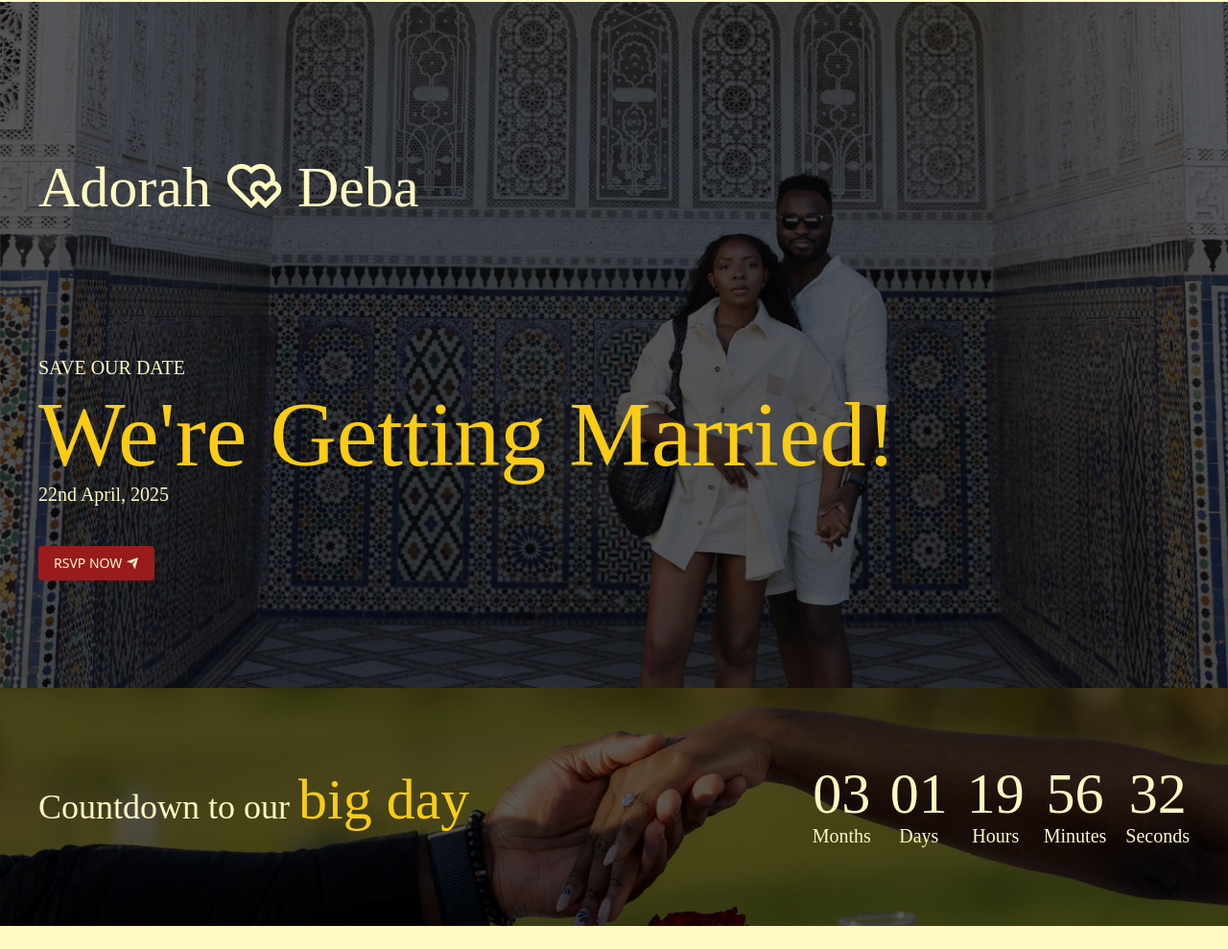
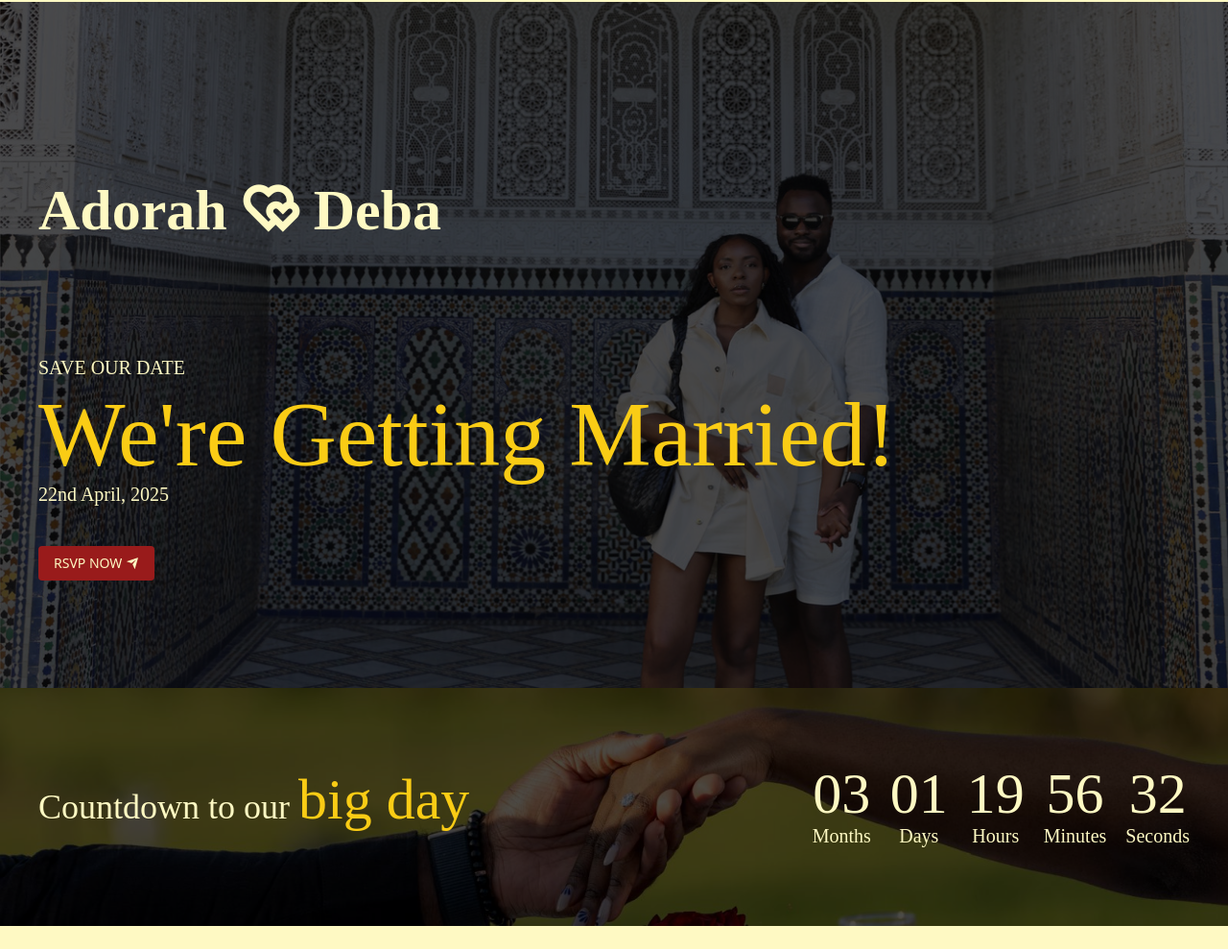
Before and after one commit to regal-shabazz/adorah-deba, a website with bundled scripts: page index.html in a window 1280 px wide. Shown: the part 83-1072 px from the top of the page at 96% size. Built offline with nearby package versions, Linux system fonts and the light colour scheme; a web font is replaced by a local one.

Commit message:
Fix: ...

```diff
--- a/index.html
+++ b/index.html
@@ -36,10 +36,10 @@
 
     <main>
         <section id="hero"
-            class="relative before:content-[''] before:w-full before:h-full before:absolute before:bg-black/65 before:top-0 before:left-0 h-screen bg-[url('./images/bg2.jpg')] bg-cover bg-center">
+            class="relative before:content-[''] before:w-full before:h-full before:absolute before:bg-black/70 before:top-0 before:left-0 h-screen bg-[url('./images/bg2.jpg')] bg-cover bg-center">
             <div class="relative container mx-auto h-full pt-44 py-28 flex flex-col items-start justify-end">
                 <div>
-                    <p class="font-Funnel text-yellow-100 mb-36 text-4xl md:text-6xl">Adorah <i class="ri-hearts-line"></i> Deba</p>
+                    <p class="font-Funnel font-bold text-yellow-100 mb-[120px] text-4xl md:text-6xl">Adorah <i class="ri-hearts-line"></i> Deba</p>
                 </div>
                 <div class="text-yellow-100 mb-10">
                     <p class="uppercase font-Funnel text-sm md:text-xl mb-2">save our date</p>
@@ -54,7 +54,7 @@
             </div>
         </section>
 
-        <section class="relative before:content-[''] before:w-full before:h-full before:absolute before:bg-black/65 before:top-0 before:left-0 bg-[url('./images/image-1.jpg')]  bg-cover bg-center">
+        <section class="relative before:content-[''] before:w-full before:h-full before:absolute before:bg-black/70 before:top-0 before:left-0 bg-[url('./images/image-1.jpg')]  bg-cover bg-center">
             <div class="relative z-1 container mx-auto py-20">
                 <div id="countdown" class="text-center flex flex-col md:flex-row items-center justify-between  font-Funnel text-white">
                     <p class="mb-4 text-4xl md:text-left text-yellow-100">Countdown to our <span class="font-Birthstone text-6xl text-yellow-400">big day</span></p>
@@ -99,7 +99,7 @@
                 </a>
             </div>
         </section>
-        <section class="bg-yellow-100 relative before:content-[''] before:w-full before:h-full before:absolute before:bg-black/65 before:top-0 before:left-0 h-screen bg-[url('./images/image-2.jpg')] bg-cover bg-center text-white">
+        <section class="bg-yellow-100 relative before:content-[''] before:w-full before:h-full before:absolute before:bg-black/70 before:top-0 before:left-0 h-screen bg-[url('./images/image-2.jpg')] bg-cover bg-center text-white">
             <div class="relative z-1 flex h-full items-center container mx-auto py-20">
                 <div>
                     <p class="text-xl text-yellow-100 md:w-1/2 font-Funnel">Dear Friends and Family,
```
Also changed, not shown: output.css.
